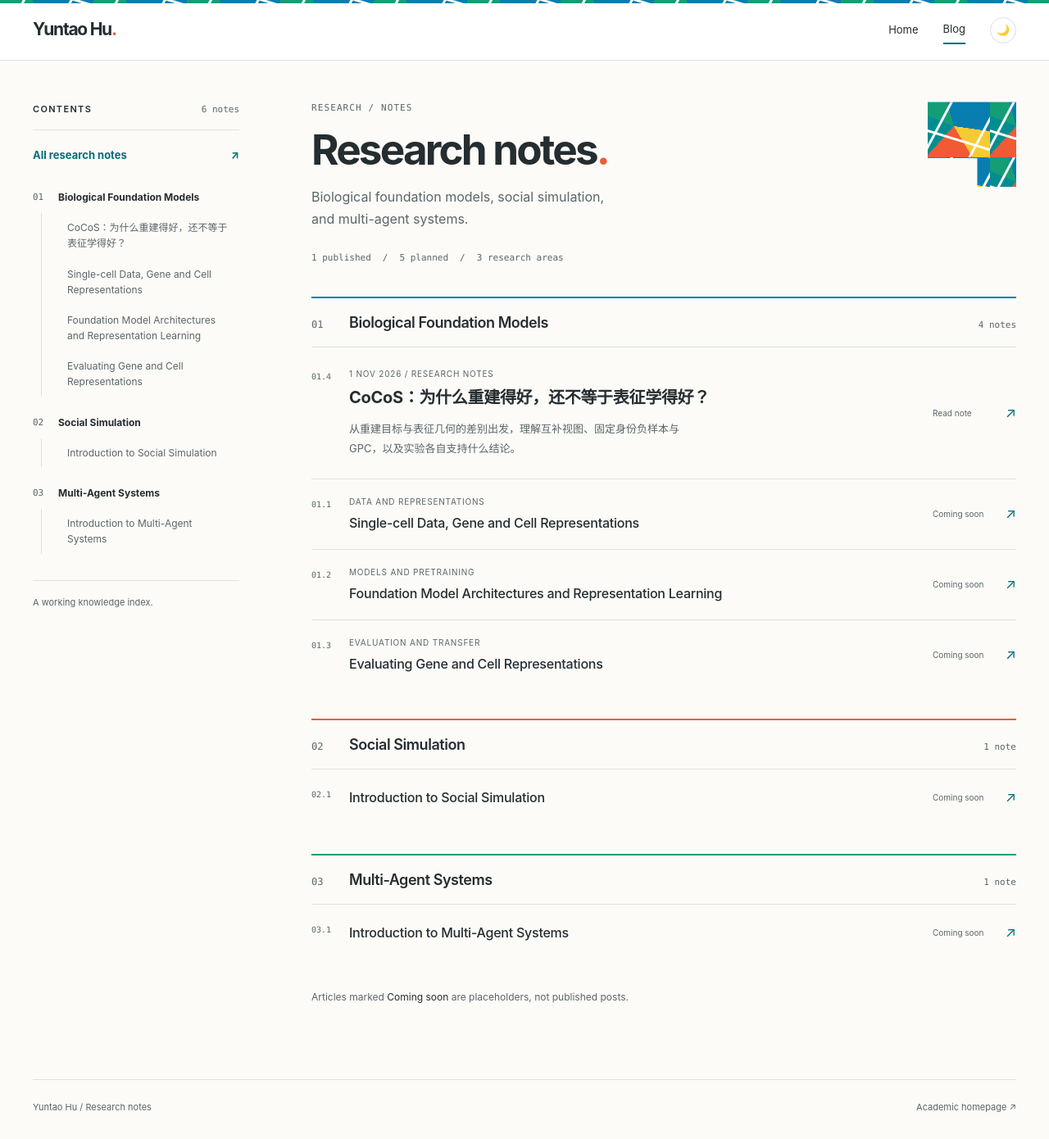
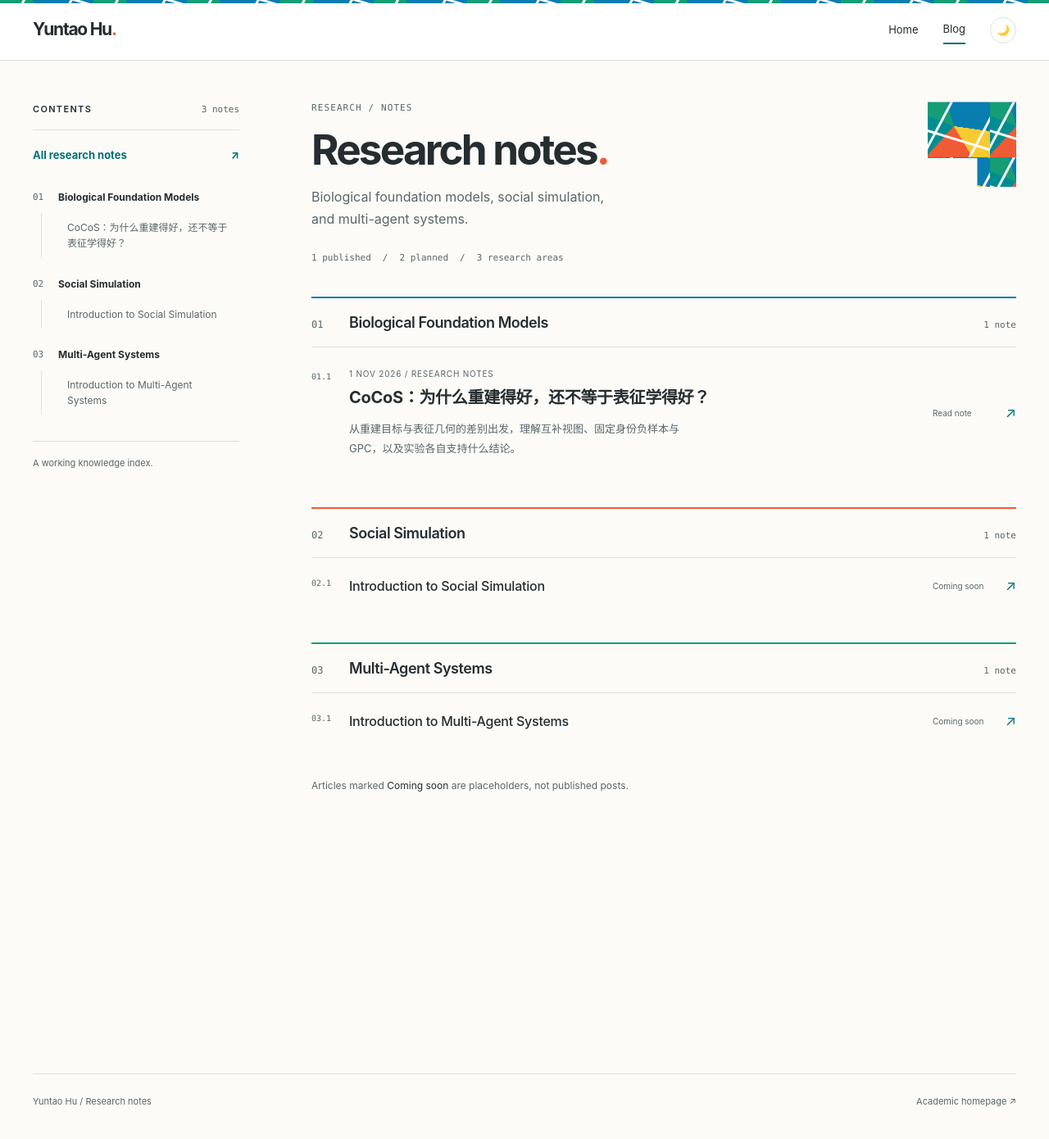
Before and after one commit to VictorHuu/victorhuu.github.io, a Jekyll site: the page built from _pages/blogs.html, in a window 1280 px wide and 1390 px high. Shown: the whole window at 82% size. Built offline with Jekyll 4.4.1, drawn with Linux system fonts in a browser that asks for light colours.

Commit message:
Keep only CoCoS in the biological foundation models blog index
Remove three planned entries from this group's navigation and renumber CoCoS to 01.1. Preserve other topic groups, article content, and rendering assets.

```diff
--- a/_data/blog.yml
+++ b/_data/blog.yml
@@ -5,31 +5,13 @@
   title: Biological Foundation Models
   articles:
     - id: cocos
-      number: "01.4"
+      number: "01.1"
       section: Research Notes
       title: "CoCoS：为什么重建得好，还不等于表征学得好？"
       url: /blogs/cocos/
       status: published
       date: 2026-11-01
       excerpt: "从重建目标与表征几何的差别出发，理解互补视图、固定身份负样本与 GPC，以及实验各自支持什么结论。"
-    - id: single-cell-data-representations
-      number: "01.1"
-      section: Data and Representations
-      title: Single-cell Data, Gene and Cell Representations
-      url: /blogs/single-cell-data-representations/
-      status: planned
-    - id: architectures-representation-learning
-      number: "01.2"
-      section: Models and Pretraining
-      title: Foundation Model Architectures and Representation Learning
-      url: /blogs/architectures-representation-learning/
-      status: planned
-    - id: evaluating-representations
-      number: "01.3"
-      section: Evaluation and Transfer
-      title: Evaluating Gene and Cell Representations
-      url: /blogs/evaluating-representations/
-      status: planned
 - id: social-simulation
   number: "02"
   title: Social Simulation
```
